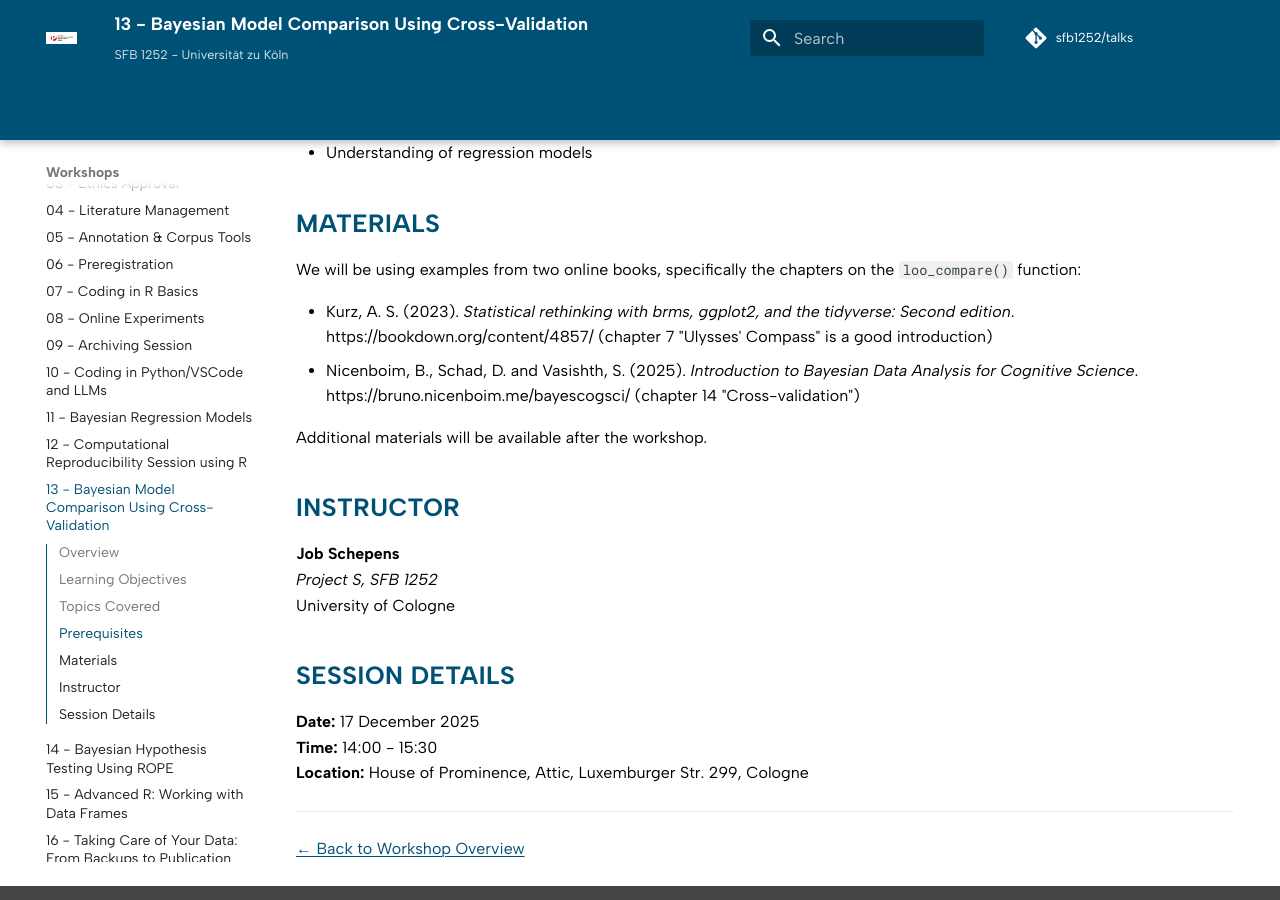
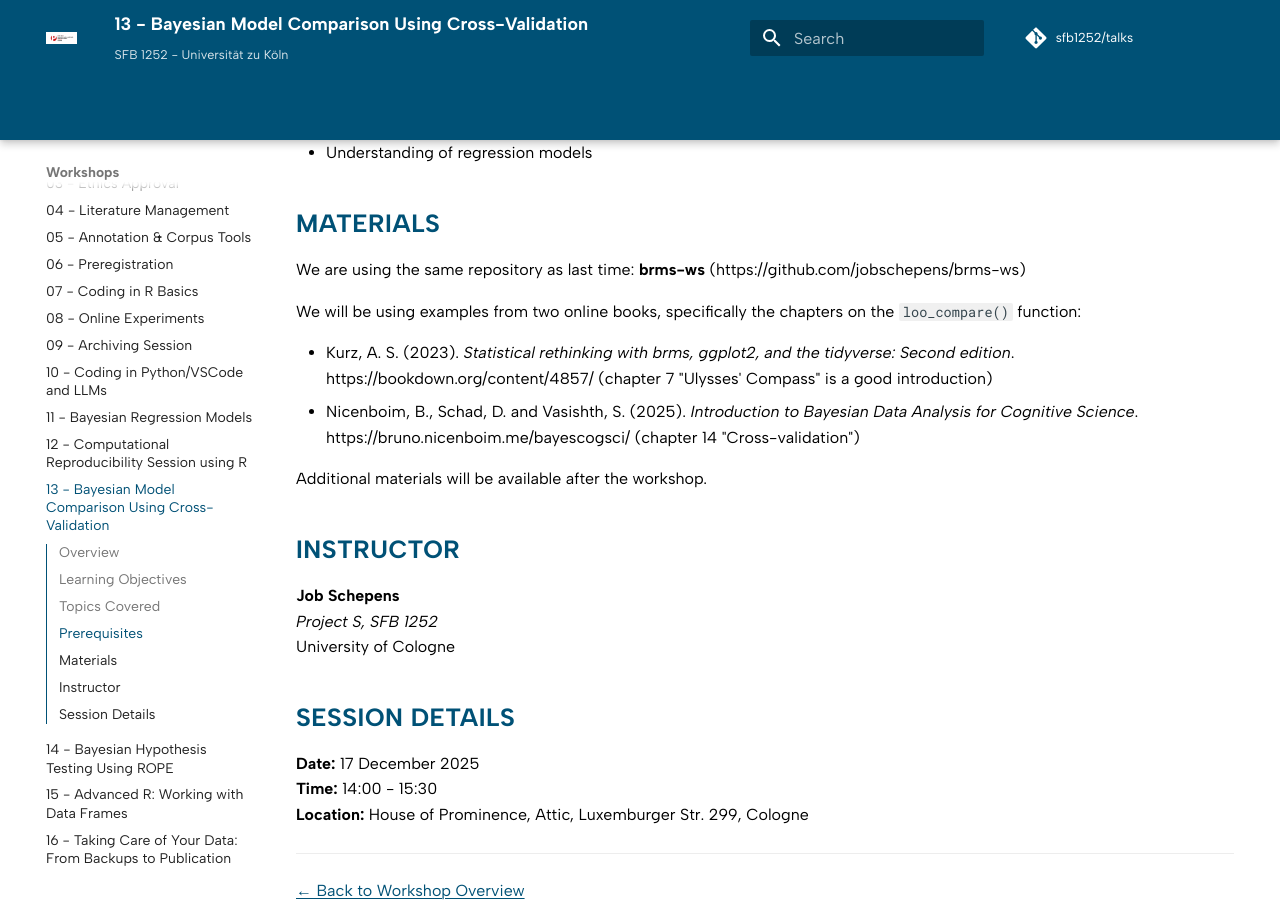
Before and after one commit to SFB1252/talks, an MkDocs documentation site: the page built from docs/workshops/13-bayesian-model-comparison-cv/index.md, in a window 1280 px wide and 900 px high, scrolled down 956 px. Built offline with MkDocs 1.6.1 and Material for MkDocs 9.7.7, drawn with Linux system fonts in a browser that asks for light colours; comment, search, counter and statistics services are not loaded.

Commit message:
Add repository reference for workshop materials

```diff
--- a/docs/workshops/13-bayesian-model-comparison-cv/index.md
+++ b/docs/workshops/13-bayesian-model-comparison-cv/index.md
@@ -28,6 +28,8 @@ This workshop introduces Bayesian model comparison techniques using cross-valida
 
 ## Materials
 
+We are using the same repository as last time: **brms-ws** (https://github.com/jobschepens/brms-ws)
+
 We will be using examples from two online books, specifically the chapters on the `loo_compare()` function:
 
 - Kurz, A. S. (2023). *Statistical rethinking with brms, ggplot2, and the tidyverse: Second edition*. https://bookdown.org/content/4857/ (chapter 7 "Ulysses' Compass" is a good introduction)
```
